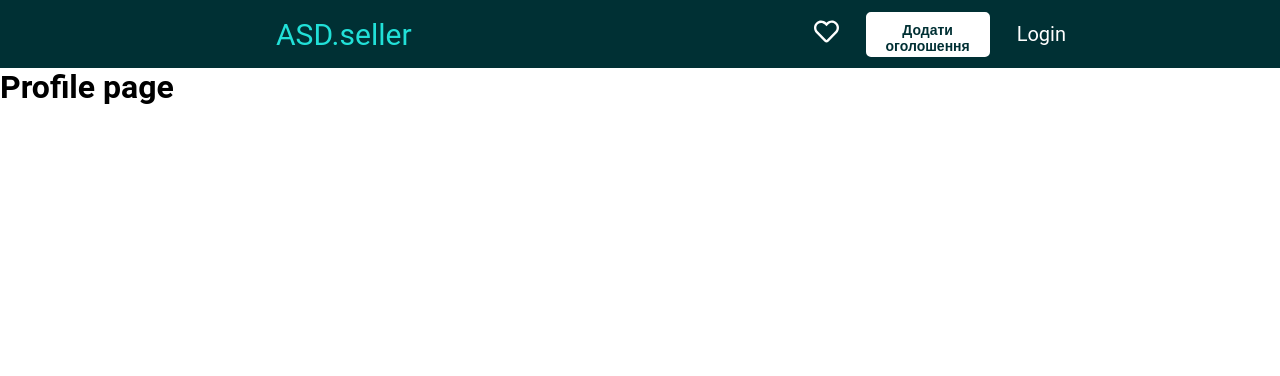
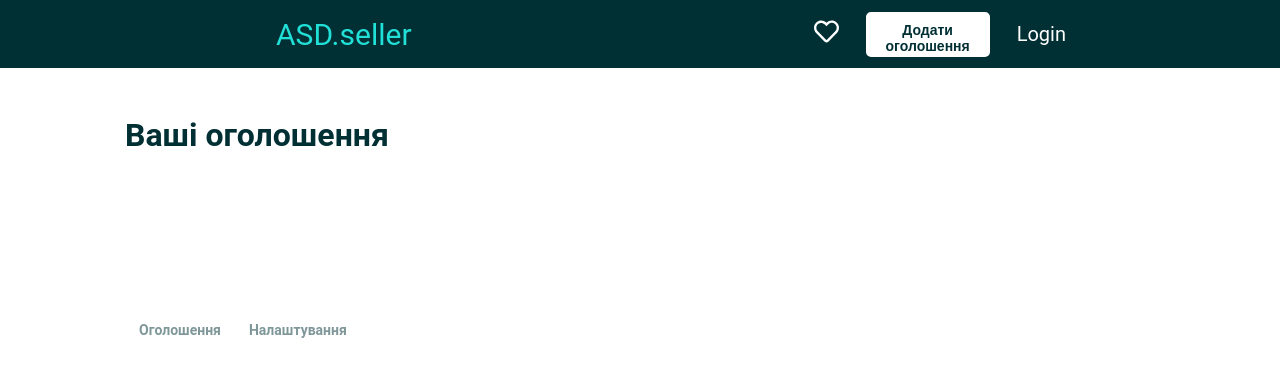
Before and after one commit to OleksandraTurik/ASD-seller, a React (Create React App) app in the folder ui/: page /profiles/1 in a window 1280 px wide. Shown: the top 376 px of the page. Built offline with nearby package versions, Linux system fonts and the light colour scheme.

Commit message:
create profile and tabs

```diff
--- /dev/null
+++ b/ui/src/components/Profile/Tabs/index.jsx
@@ -0,0 +1,22 @@
+import React from 'react';
+import PropTypes from 'prop-types';
+
+// Styles
+import { Container, Link } from './styled';
+
+const Tabs = ({ list }) => (
+  <Container>
+    {list.map(({ title, link }) => (
+      <Link key={title} to={link}>{title}</Link>
+    ))}
+  </Container>
+);
+
+Tabs.propTypes = {
+  list: PropTypes.arrayOf(PropTypes.shape({
+    title: PropTypes.string,
+    link: PropTypes.string,
+  })).isRequired,
+};
+
+export default Tabs;
--- /dev/null
+++ b/ui/src/components/Profile/Tabs/styled.js
@@ -0,0 +1,29 @@
+import styled from 'styled-components';
+import { NavLink } from 'react-router-dom';
+
+export const Container = styled.div`
+  height: 56px;
+  display: flex;
+  align-items: center;
+  height: 325px;
+`;
+
+export const Link = styled(NavLink)`
+  color: purple;
+  font-size: 14px;
+  font-weight: 600;
+  margin-bottom: -3px;
+  padding: 8px 14px;
+  text-decoration: none;
+  color: #7F9799;
+
+  &:hover,
+  &.active {
+    text-decoration: none;
+    color: #002F34;
+  }
+
+  &.active {
+    border-bottom: 2px solid rgb(0, 47, 52);
+  }
+`;
--- /dev/null
+++ b/ui/src/pages/Profile/index.jsx
@@ -0,0 +1,34 @@
+import React from 'react';
+import styled from 'styled-components';
+import { Outlet } from 'react-router-dom';
+
+// Components
+import Tabs from 'components/Profile/Tabs';
+
+// Styles
+const Wrapper = styled.div`
+  padding: 48px 125px;
+  display: flex;
+  flex-direction: column;
+
+  & h1 {
+    font-size: 32px;
+    font-weight: 700;
+    color: rgb(0, 47, 52);
+    margin: 0px 0px 12px;
+  }
+`;
+
+const Profile = () => (
+  <Wrapper>
+    <h1>Ваші оголошення</h1>
+    <Tabs list={[
+      { title: 'Оголошення', link: 'adverts' },
+      { title: 'Налаштування', link: 'settings' },
+    ]}
+    />
+    <Outlet />
+  </Wrapper>
+);
+
+export default Profile;
--- a/ui/src/routes/MainRoutes.jsx
+++ b/ui/src/routes/MainRoutes.jsx
@@ -2,6 +2,7 @@ import React from 'react';
 import { Route, Routes } from 'react-router-dom';
 import MainPage from 'pages/MainPage';
 import AdvertPage from 'pages/Advert';
+import Profile from 'pages/Profile';
 import LoginPage from '../pages/LoginPage';
 import RegistrationPage from '../pages/RegistrationPage';
 
@@ -10,7 +11,10 @@ const MainRoutes = () => (
     <Route path="/" element={<MainPage />} />
     <Route path="/adverts" element={<h1>Advert list</h1>} />
     <Route path="/adverts/:id" element={<AdvertPage />} />
-    <Route path="/profiles/:id" element={<h1>Profile page</h1>} />
+    <Route path="/profiles/:id" element={<Profile />}>
+      <Route path="adverts" element={<h1>P adverts</h1>} />
+      <Route path="settings" element={<h1>P settings</h1>} />
+    </Route>
     <Route path="/add" element={<h1>Add new advert form</h1>} />
     <Route path="/login" element={<LoginPage />} />
     <Route path="/register" element={<RegistrationPage />} />
```
